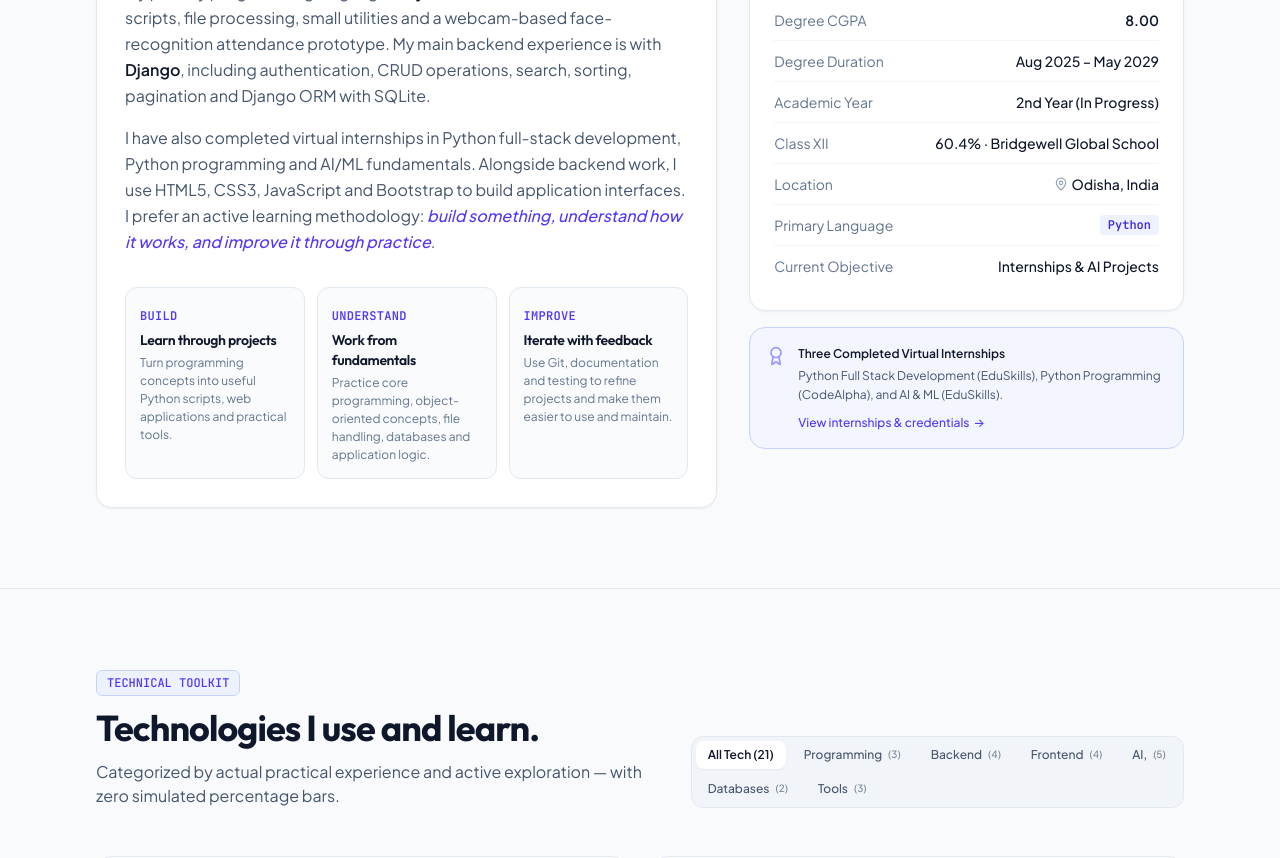
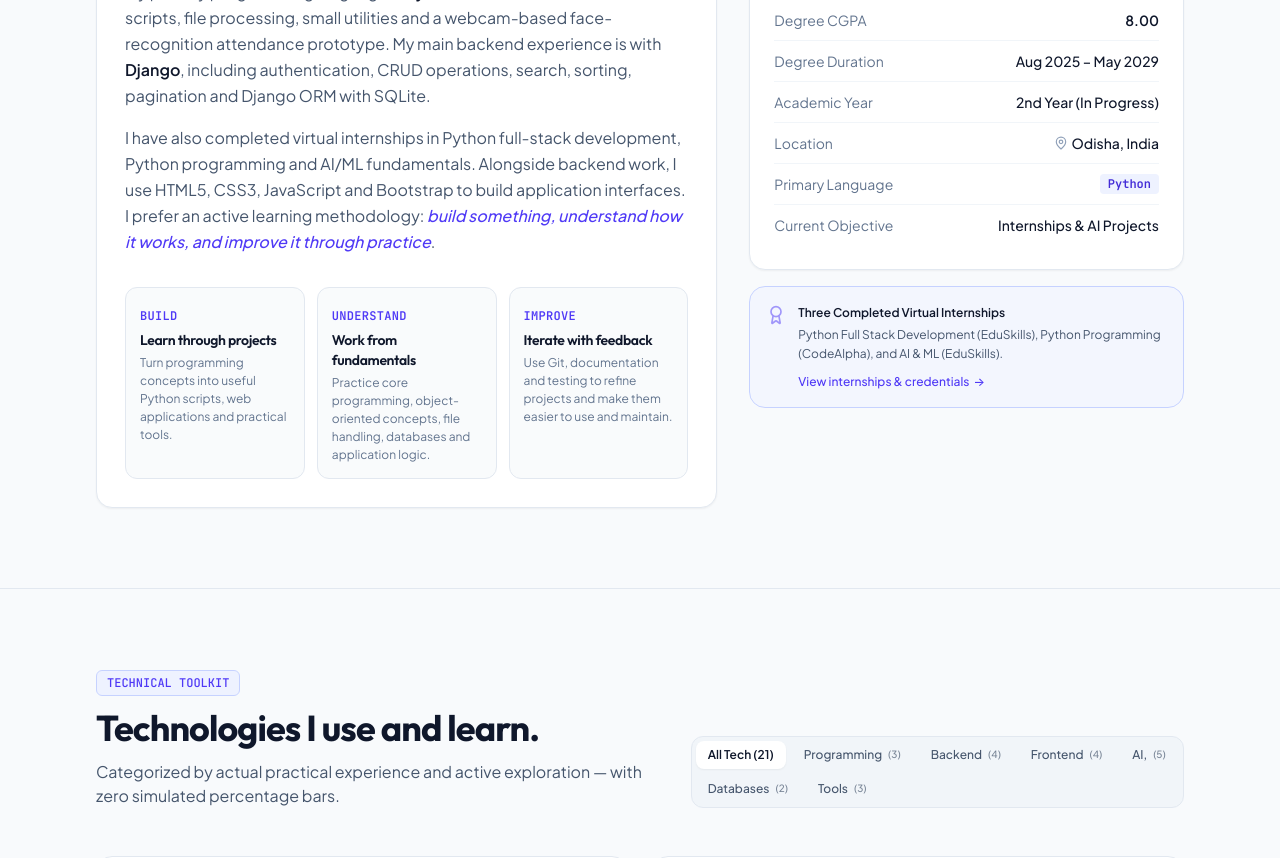
Before and after one commit to Rudra0075-ms/portfolio, a React (Vite) app in the folder rudra-madhab-sahoo---portfolio/: page / in a window 1280 px wide. Shown: the part 1260-2118 px from the top of the page. Built offline with nearby package versions, Linux system fonts and the light colour scheme.

Commit message:
Remove Class XII marks from portfolio

```diff
--- a/rudra-madhab-sahoo---portfolio/src/components/About.tsx
+++ b/rudra-madhab-sahoo---portfolio/src/components/About.tsx
@@ -113,13 +113,7 @@ export const About: React.FC = () => {
                     <span className="text-slate-500 dark:text-slate-400">Academic Year</span>
                     <span className="font-medium text-slate-900 dark:text-white text-right">2nd Year (In Progress)</span>
                   </div>
-
-                  <div className="py-2.5 flex justify-between gap-4">
-                    <span className="text-slate-500 dark:text-slate-400">Class XII</span>
-                    <span className="font-medium text-slate-900 dark:text-white text-right">60.4% · Bridgewell Global School</span>
-                  </div>
-
-                  <div className="py-2.5 flex justify-between gap-4">
+<div className="py-2.5 flex justify-between gap-4">
                     <span className="text-slate-500 dark:text-slate-400">Location</span>
                     <span className="font-medium text-slate-900 dark:text-white text-right flex items-center gap-1">
                       <MapPin className="w-3.5 h-3.5 text-slate-400" /> Odisha, India
```
